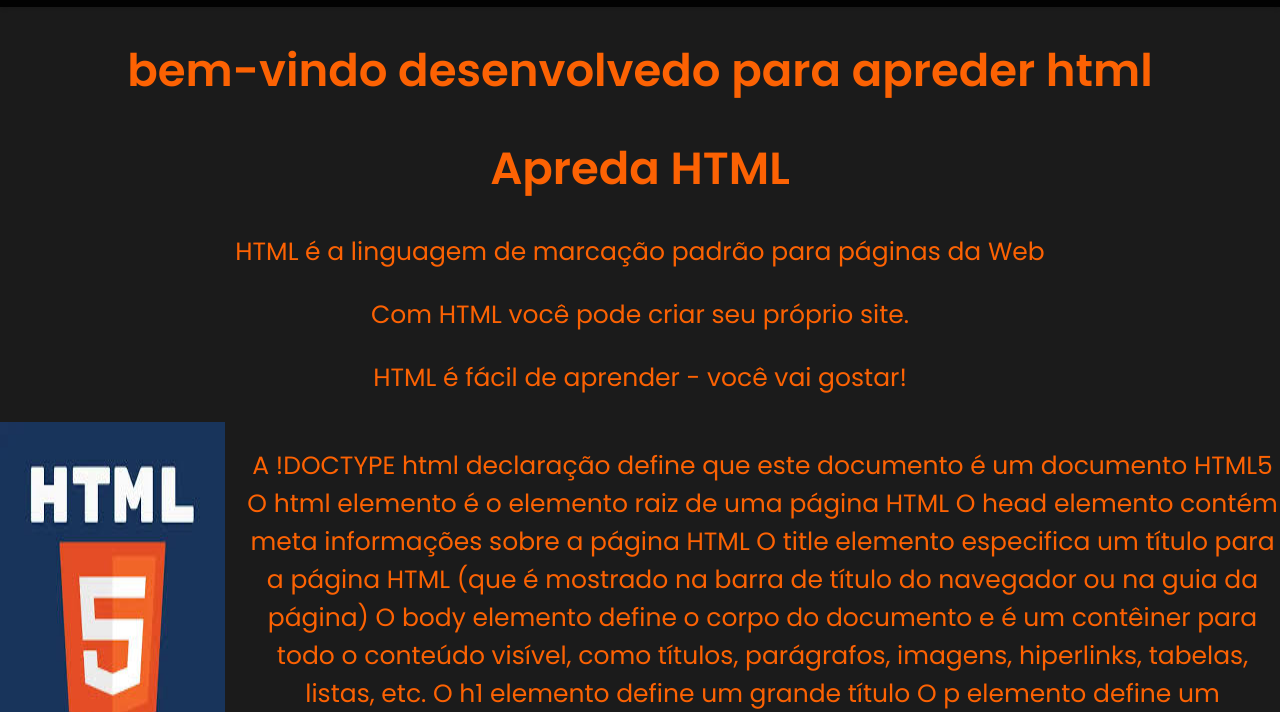
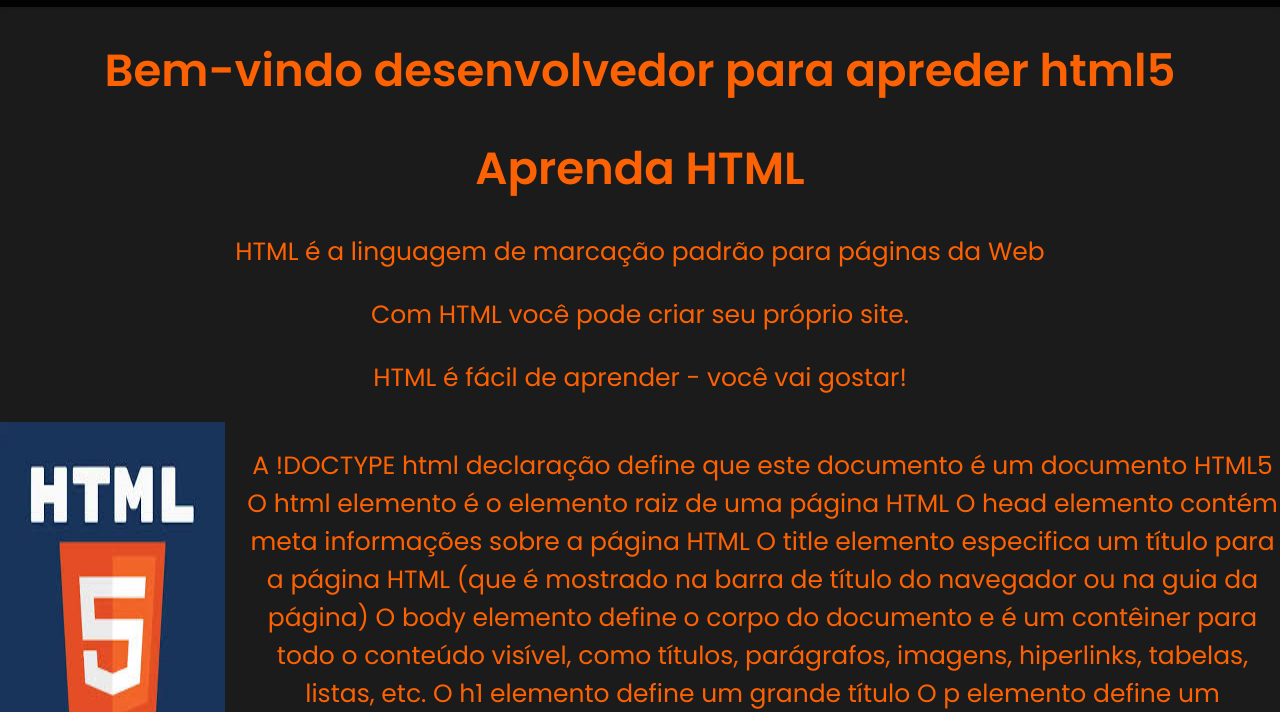
Before and after one commit to thaiancarlos/IADARCK, a plain HTML site: page index.html in a window 1280 px wide. Shown: the part 88-800 px from the top of the page. Drawn offline with Linux system fonts and the light colour scheme.

Commit message:
Update index.html

```diff
--- a/index.html
+++ b/index.html
@@ -20,8 +20,8 @@
             </ul>
         </nav>
     </header>
-<h1 style="color: rgb(252, 98, 3);">bem-vindo desenvolvedo para apreder html</h1>
-<h1 style="color: rgb(252, 98, 3);">Apreda HTML</h1>
+<h1 style="color: rgb(252, 98, 3);">Bem-vindo desenvolvedor para apreder html5</h1>
+<h1 style="color: rgb(252, 98, 3);">Aprenda HTML</h1>
 <p style="color: rgb(252, 98, 3);">HTML é a linguagem de marcação padrão para páginas da Web</p>
 
 <p style="color: rgb(252, 98, 3);">Com HTML você pode criar seu próprio site.</p>
```
